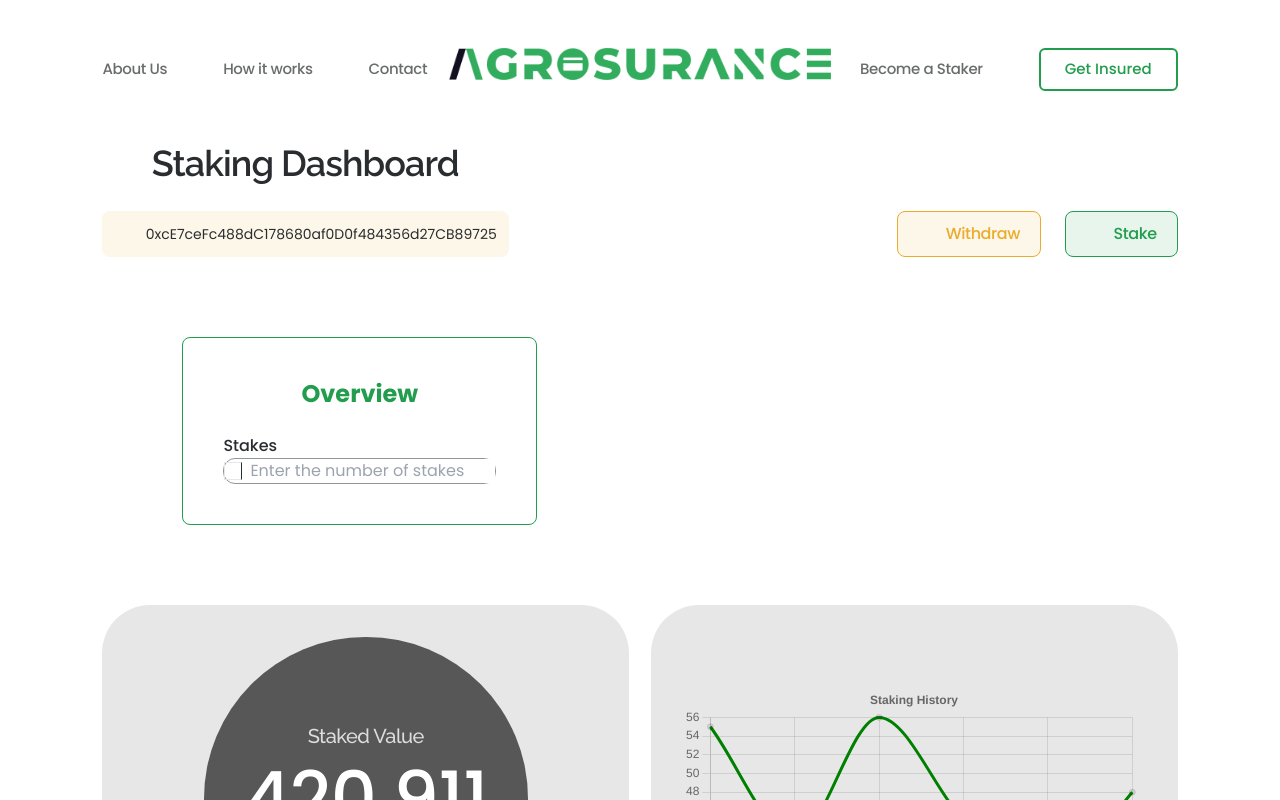
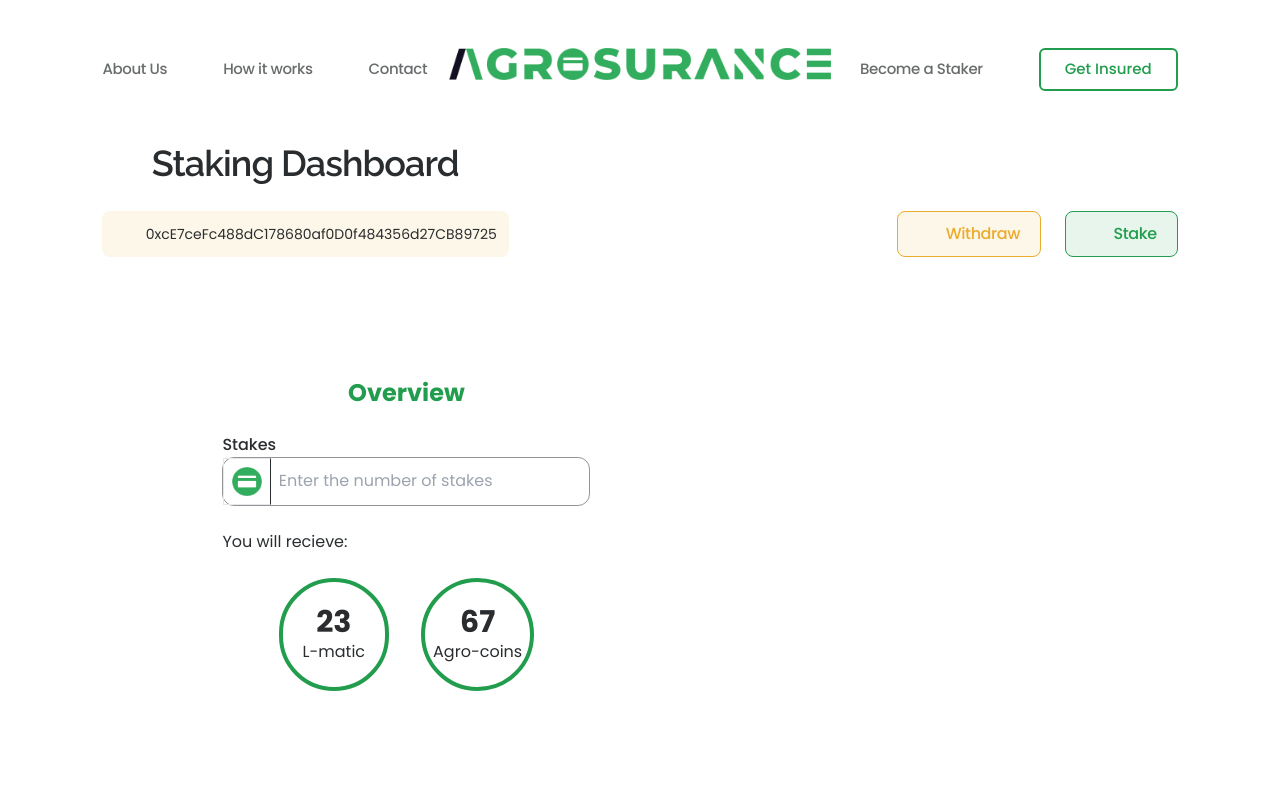
Before and after one commit to agrosurance/Frontend, a React (Vite) app: page /stake in a window 1280 px wide. Shown: the top 800 px of the page. Built offline with nearby package versions, Linux system fonts and the light colour scheme.

Commit message:
Staking modal in progress

```diff
--- a/src/pages/StakingPage/StakingPage.tsx
+++ b/src/pages/StakingPage/StakingPage.tsx
@@ -48,19 +48,32 @@ export default function StakingPage() {
             </button>
           </div>
         </div>
-        <div className="m-20 w-[33%] p-10 flex flex-col rounded-lg border border-primary gap-y-6">
+        <div className="m-20 w-[35vw] p-10 flex flex-col rounded-xl gap-y-6">
           <h1 className="self-center text-2xl font-bold text-primary">
             Overview
           </h1>
           <div>
             <h4 className="text-md font-medium">Stakes</h4>
             <div className="flex flex-row items-center border-front border border-opacity-50 rounded-xl">
-              <span className="text-4xl py-2 px-2 border border-r-front"></span>
+              <span className="text-4xl py-2 px-2 border border-r-front">
+                <img src="/logo.png" alt="logo" className="w-[1.5ch]" />
+              </span>
               <input
                 type="number"
                 placeholder="Enter the number of stakes"
                 className="text-md px-2 w-full"
               />
+            </div>
+          </div>
+          <h6>You will recieve:</h6>
+          <div className="flex flex-row gap-x-8 justify-center">
+            <div className="border-4 border-primary text-front px-5 py-1 rounded-full aspect-square flex flex-col justify-center items-center">
+              <span className="font-bold text-3xl">23</span>
+              <span>L-matic</span>
+            </div>
+            <div className="border-4 border-primary text-front py-1 px-2 rounded-full aspect-square flex flex-col justify-center items-center">
+              <span className="font-bold text-3xl">67</span>
+              <span>Agro-coins</span>
             </div>
           </div>
         </div>
```
